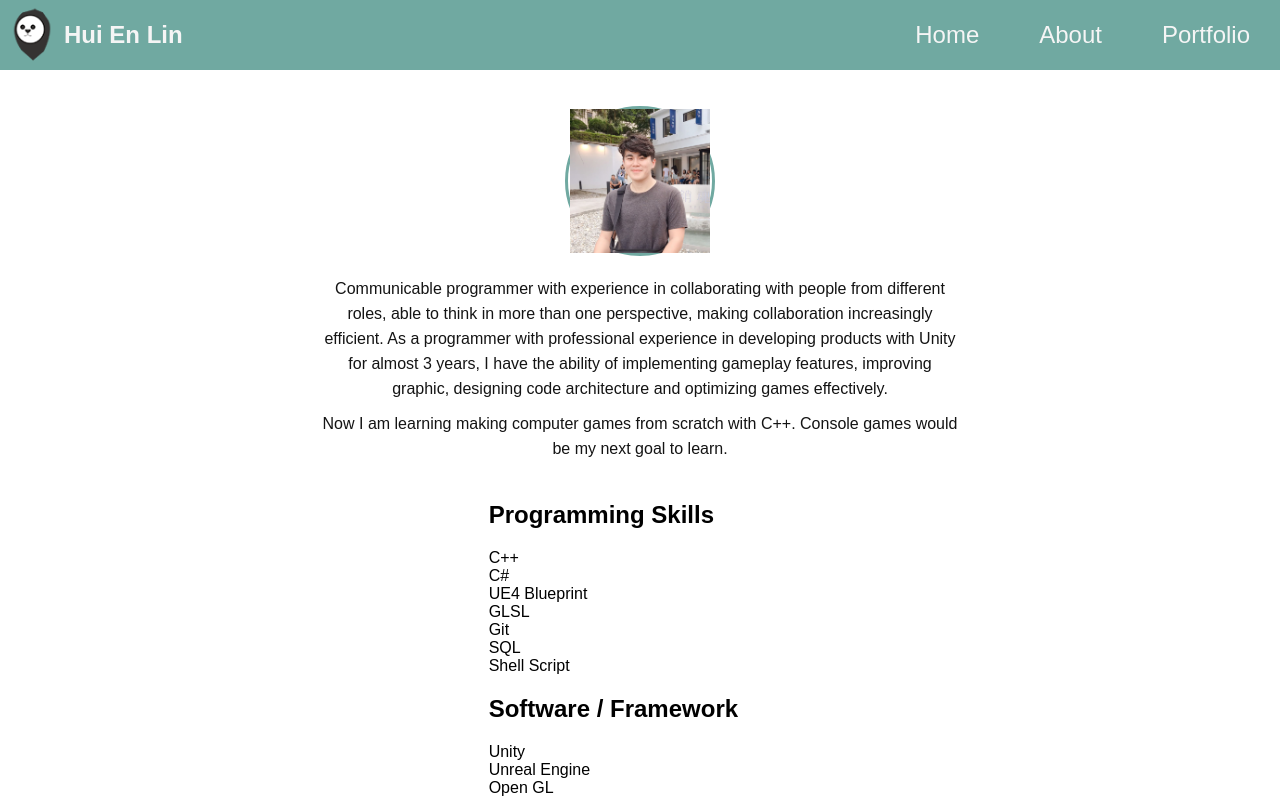
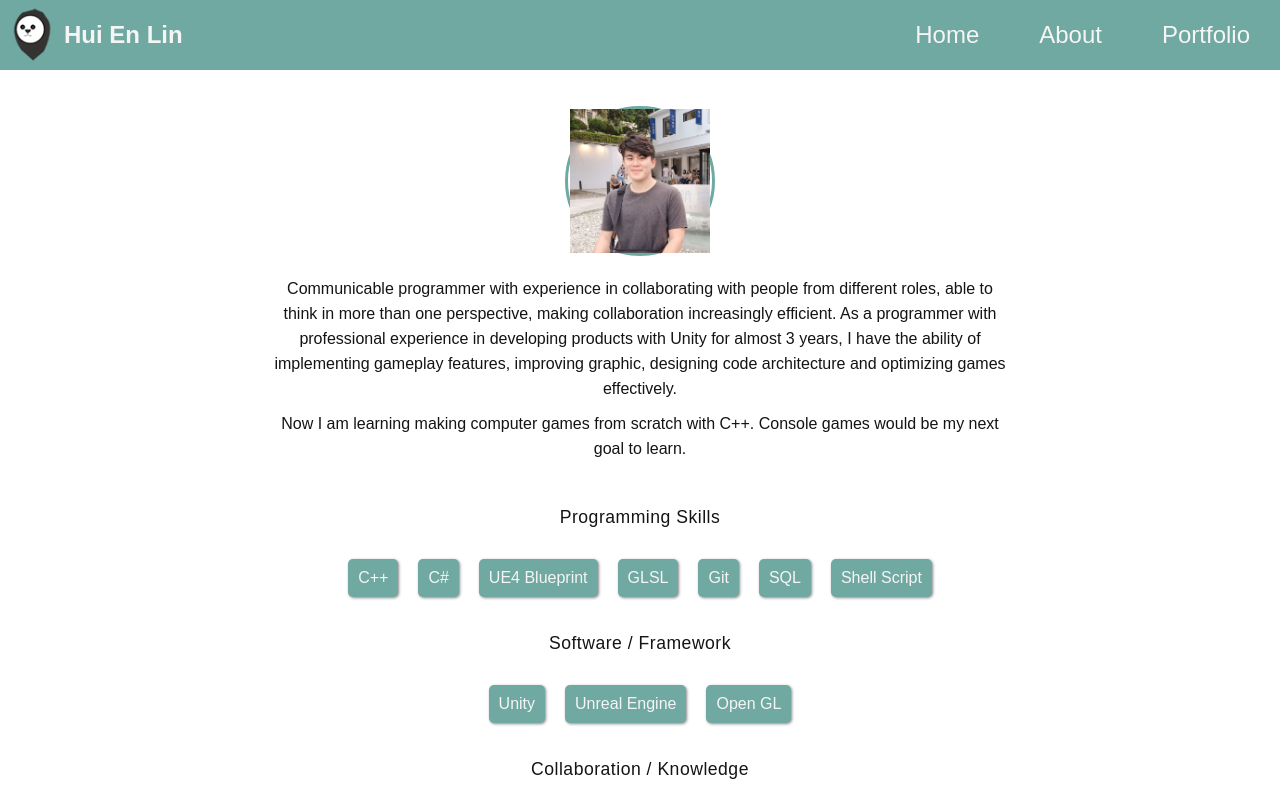
Before and after one commit to willake/hui-en.me-next, a Next.js app: page /about in a window 1280 px wide. Shown: the top 800 px of the page. Built offline with nearby package versions, Linux system fonts and the light colour scheme.

Commit message:
update skill

```diff
--- a/components/About/Skill.tsx
+++ b/components/About/Skill.tsx
@@ -1,6 +1,7 @@
 import styles from '../../styles/About.module.scss';
 import React from 'react';
 import SkillSet from './SkillSet';
+import classNames from 'classnames';
 
 type SkillProps = {
     programmingSkill: string[],
@@ -12,18 +13,9 @@ const Skill: React.FC<SkillProps> = ({programmingSkill, framework, knowledge}) =
 
     return (
     <section className={styles.skill}>
-        <div className={styles.skillCategory}>
-            <h2 className={styles.skillCategoryTitle}>Programming Skills</h2>
-            <SkillSet skills={programmingSkill} />
-        </div>
-        <div className={styles.skillCategory}>
-            <h2 className={styles.skillCategoryTitle}>Software / Framework</h2>
-            <SkillSet skills={framework} />
-        </div>
-        <div className={styles.skillCategory}>
-            <h2 className={styles.skillCategoryTitle}>Collaboration / Knowledge</h2>
-            <SkillSet skills={knowledge} />
-        </div>
+        <SkillSet title={"Programming Skills"} skills={programmingSkill} />
+        <SkillSet title="Software / Framework" skills={framework} />
+        <SkillSet title="Collaboration / Knowledge" skills={knowledge} />
     </section>
     );
 };
--- a/components/About/SkillSet.tsx
+++ b/components/About/SkillSet.tsx
@@ -1,19 +1,26 @@
 import styles from '../../styles/About.module.scss';
 import React from 'react';
+import classNames from 'classnames';
 
 type Props = {
+    title: string
     skills: string[]
 }
 
-const SkillSet: React.FC<Props> = ({skills}) => {
+const SkillSet: React.FC<Props> = ({title, skills}) => {
 
     return (
-    <div className={styles.skillCategoryContent}>
-        {skills.map((skill) => (
-            <div key={skill} className={styles.skillCategoryItem}>
-                <div className={styles.skillCategoryItemTitle}>{skill}</div>
-            </div>
-        ))}
+    <div className={styles.skillCategory}>
+        <h2 className={styles.skillCategoryTitle}>
+            <span className={classNames('l', 'colorBlack')}>{title}</span>
+        </h2>
+        <div className={styles.skillCategoryContent}>
+            {skills.map((skill) => (
+                <div key={skill} className={styles.skillCategoryContentItem}>
+                    <span className={classNames('m', 'colorWhite')}>{skill}</span>
+                </div>
+            ))}
+        </div>
     </div>
     );
 };
--- a/styles/About.module.scss
+++ b/styles/About.module.scss
@@ -37,3 +37,45 @@
     margin: 10px 0;
     line-height: 25px;
 }
+
+.skill {
+    text-align: center;
+    display: flex;
+    flex-direction: column;
+    align-items: center;
+    justify-content: center;
+
+    @media screen and (min-width: $lg){
+        padding: 0 15%;
+    }
+}
+
+.skillCategory {
+    display: flex;
+    flex-direction: column;
+    align-items: center;
+    justify-content: center;
+}
+
+.skillCategoryTitle {
+    font-weight: 500;
+    letter-spacing: 0.5px;
+}
+
+.skillCategoryContent {
+    display: flex;
+    flex-direction: row;
+    align-items: center;
+    justify-content: center;
+    flex-wrap: wrap;
+}
+
+.skillCategoryContentItem {
+    width: auto;
+    background: #70a9a1;
+    border-radius: 5px 5px 0px 0px;
+    box-shadow: 1px 1px 3px #888888;
+    border-radius: 5px;
+    margin: 10px 10px;
+    padding: 10px 10px;
+}
```
